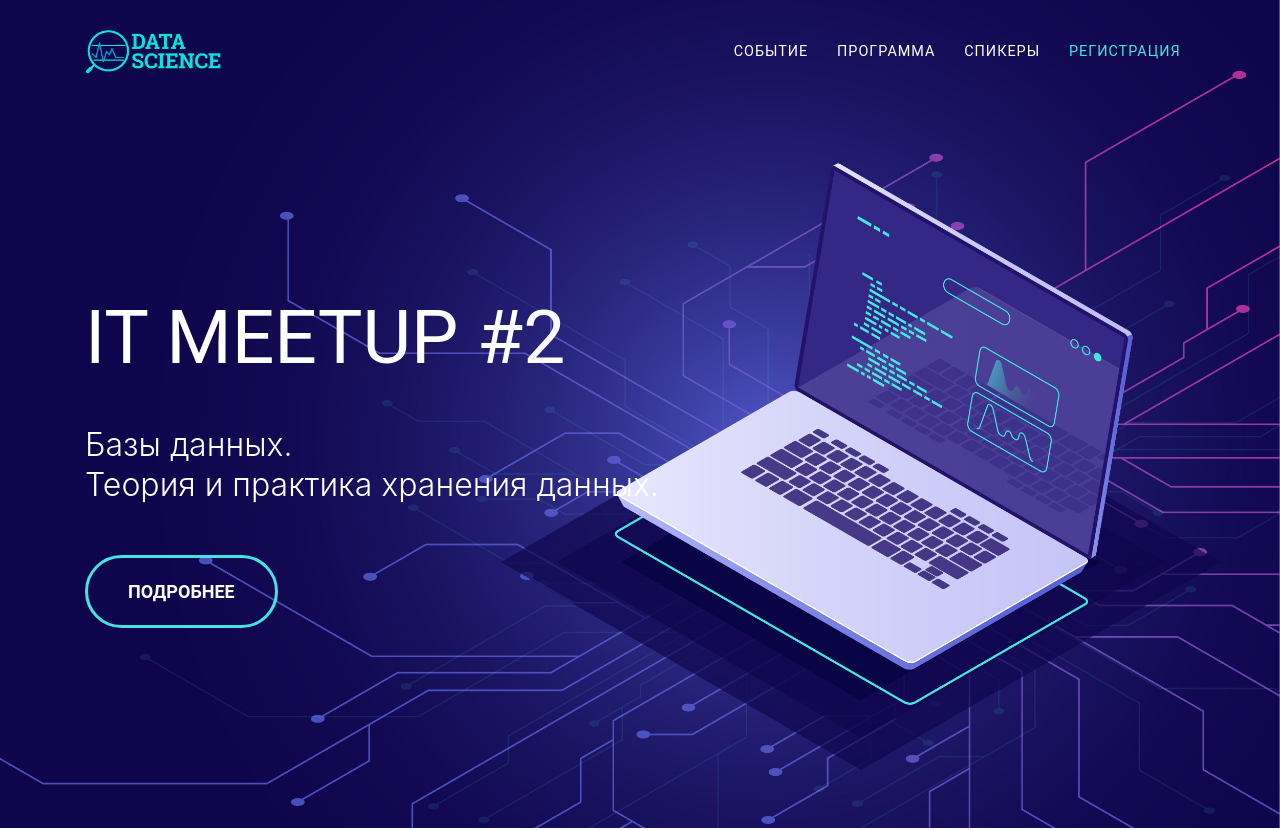
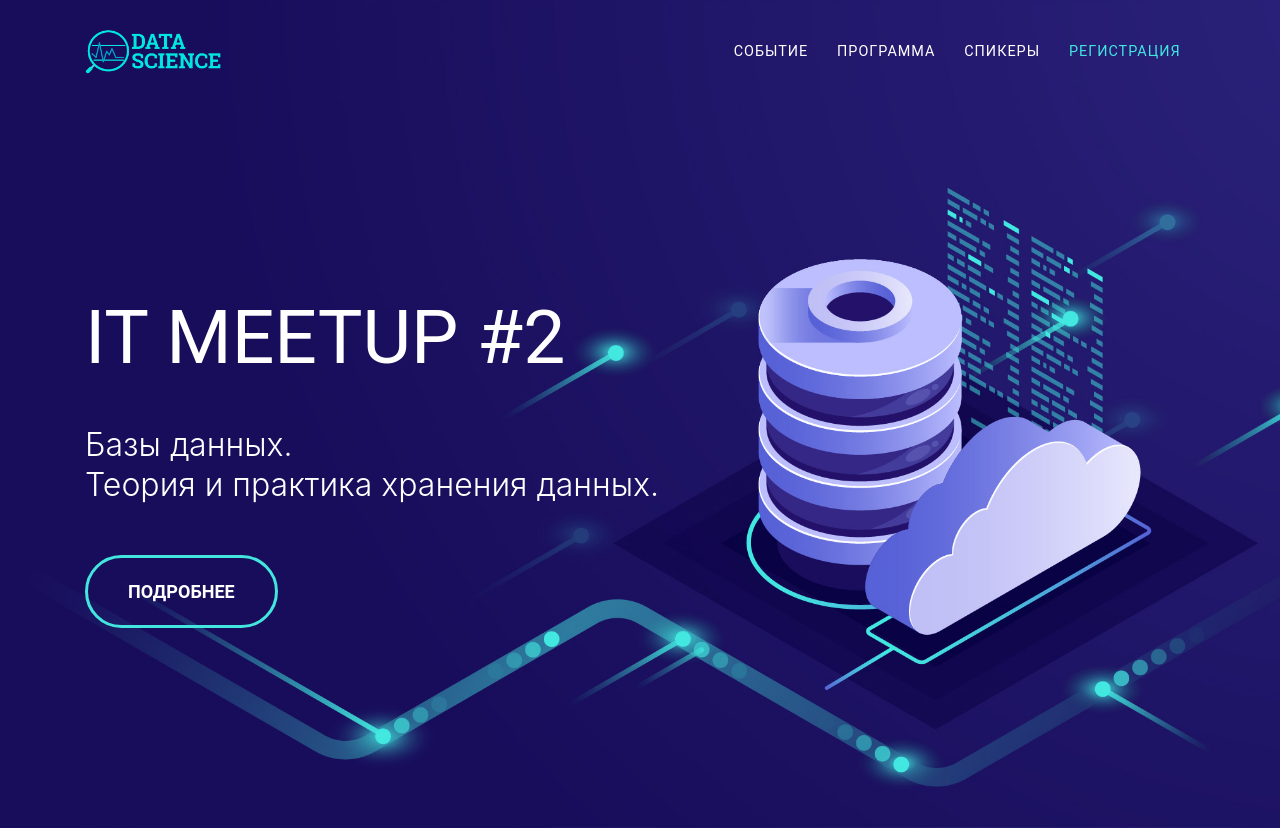
Before and after one commit to vspscience/meetups, a plain HTML site: page itmeetup2.html in a window 1280 px wide. Shown: the top 830 px of the page. Drawn offline with Linux system fonts and the light colour scheme; a web font is replaced by a local one.

Commit message:
custom backgrounds for person pages

```diff
--- a/css/agency.css
+++ b/css/agency.css
@@ -131,10 +131,7 @@ img::-moz-selection {
 header.masthead {
   color: white;
   text-align: center;
-  background-image: url("../img/header-bg.jpg");
-  background-repeat: no-repeat;
-  background-attachment: scroll;
-  background-position: left center;
+  background: #150b58 url("../img/header-bg.jpg") no-repeat scroll left center;
   background-size: cover; }
   header.masthead .intro-text {
     padding-top: 150px;
--- a/itmeetup2.html
+++ b/itmeetup2.html
@@ -65,7 +65,7 @@
   </nav>
 
   <!-- Header -->
-  <header class="masthead">
+  <header class="masthead" style="background: #150b58 url('img/2/header-bg.jpg') no-repeat scroll left center; background-size: cover;">
     <div class="container">
       <div class="intro-text">
         <div class="intro-heading text-uppercase">IT Meetup #2</div>
```
Also changed, not shown: itmeetup1.html (+1 -1 lines), itmeetup3.html (+1 -1 lines), itmeetup4.html (+1 -1 lines), itmeetup5.html (+1 -1 lines), css/agency.min.css.
